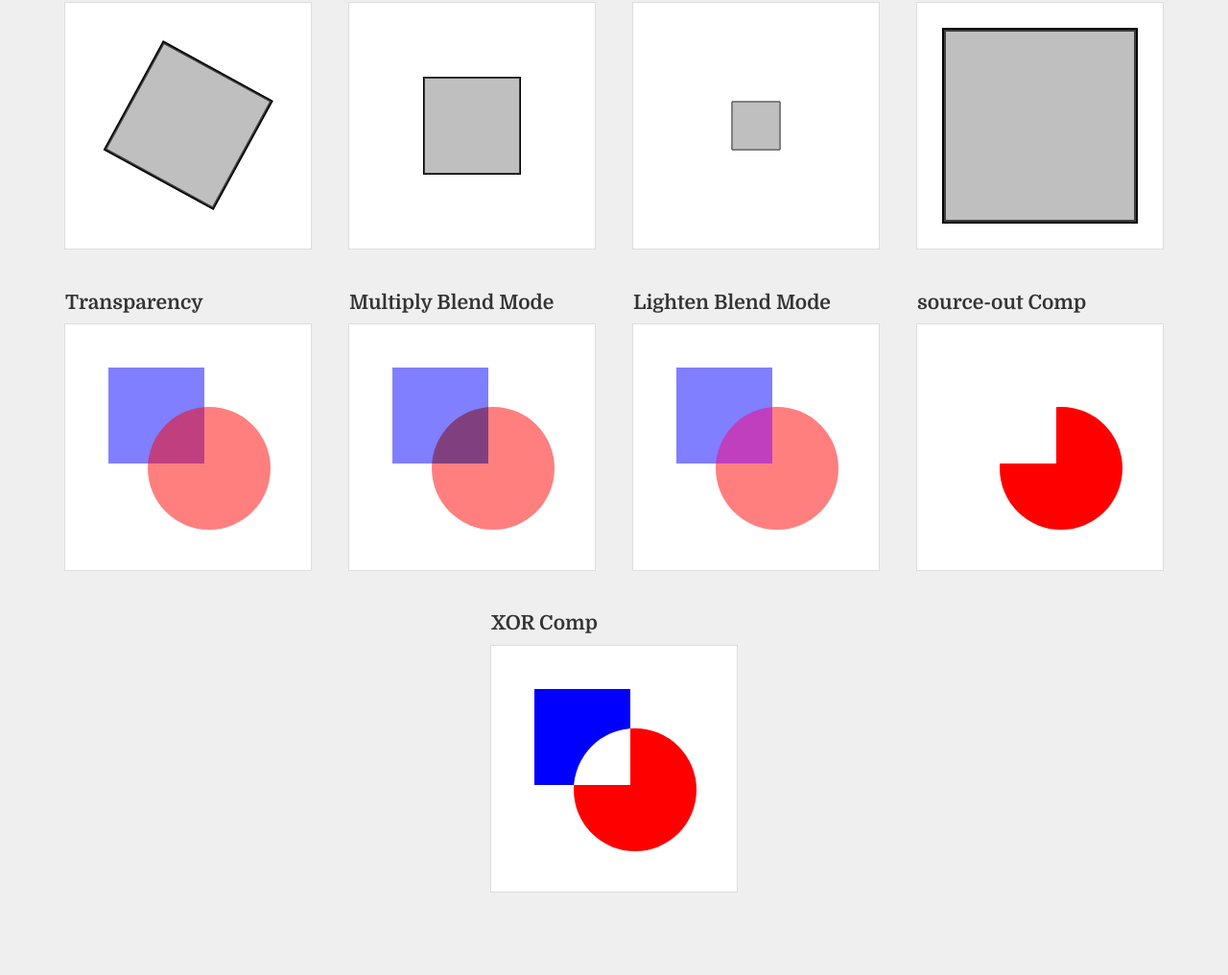
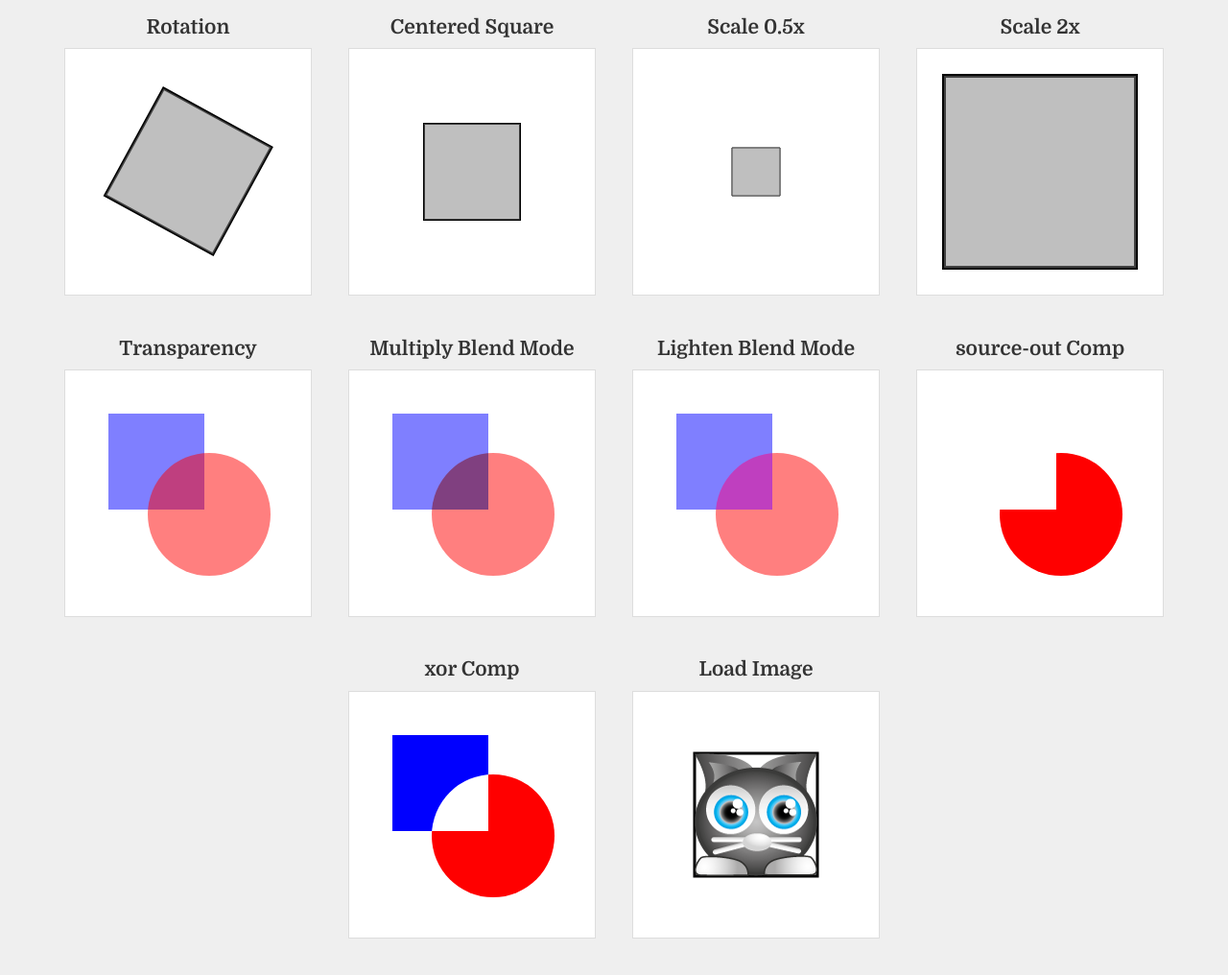
Before and after one commit to MarkRidgway/canvas-playground, a website built with Parcel: page src/index.html in a window 1280 px wide. Shown: the part 1108-2124 px from the top of the page at 96% size. Before the commit the page ends 2061 px from the top, so only its background shows below. Built offline with nearby package versions, Linux system fonts and the light colour scheme.

Commit message:
loading an image

```diff
--- a/package.json
+++ b/package.json
@@ -5,6 +5,7 @@
   "main": "index.js",
   "scripts": {
     "build": "parcel build src/index.html",
+    "serve": "parcel serve dist/index.html",
     "dev": "parcel src/index.html",
     "test": "jest",
     "format": "prettier --ignore-path ./.gitignore --write \"./**/*.{html,json,js,ts,css}\"",
@@ -24,7 +25,8 @@
     "eslint-config-prettier": "^6.11.0",
     "eslint-plugin-import": "^2.20.2",
     "jest": "^25.4.0",
-    "parcel-bundler": "^1.12.4"
+    "parcel-bundler": "^1.12.4",
+    "parcel-plugin-static-files-copy": "^2.3.1"
   },
   "eslintConfig": {
     "extends": [
--- a/src/canvas-helpers.js
+++ b/src/canvas-helpers.js
@@ -7,6 +7,7 @@ export const createCanvas = (
   wrapper.classList.add("canvas-wrapper");
 
   const h2 = document.createElement("h2");
+  h2.classList.add("title");
   h2.appendChild(document.createTextNode(title));
 
   wrapper.appendChild(h2);
--- a/src/index.html
+++ b/src/index.html
@@ -16,6 +16,9 @@
   </head>
   <body>
     <h1>Canvas Drawing</h1>
+    <a id="github-link" href="https://github.com/MarkRidgway/canvas-playground"
+      >View Code on <span>GitHub</span></a
+    >
     <div id="canvases"></div>
     <script src="./index.js"></script>
   </body>
--- a/src/index.js
+++ b/src/index.js
@@ -353,7 +353,7 @@ import { createCanvas } from "./canvas-helpers";
 })();
 
 (() => {
-  let ctx = createCanvas("XOR Comp");
+  let ctx = createCanvas("xor Comp");
   ctx.globalCompositeOperation = "xor";
 
   ctx.save();
@@ -370,3 +370,34 @@ import { createCanvas } from "./canvas-helpers";
   ctx.fill();
   ctx.restore();
 })();
+
+(() => {
+  let ctx = createCanvas("Load Image");
+
+  //Load an image
+  let catImage = new Image();
+  catImage.addEventListener("load", loadHandler, false);
+  catImage.src = "images/cat.png";
+
+  function loadHandler() {
+    //Set the line style options
+    ctx.strokeStyle = "black";
+    ctx.lineWidth = 3;
+
+    //Draw the rectangle
+    ctx.beginPath();
+    ctx.rect(64, 64, 128, 128);
+
+    //Set the pattern to the image, and the fillStyle to the pattern
+    let pattern = ctx.createPattern(catImage, "no-repeat");
+    ctx.fillStyle = pattern;
+
+    //Offset the canvas to match the rectangle's x and y position,
+    //then start the image fill from that point
+    ctx.save();
+    ctx.translate(64, 64);
+    ctx.stroke();
+    ctx.fill();
+    ctx.restore();
+  }
+})();
--- a/src/style.css
+++ b/src/style.css
@@ -6,7 +6,26 @@
 }
 
 body {
+  padding: 3rem 0.25rem;
   background: #efefef;
+}
+
+#github-link {
+  padding: 10px 16px;
+  position: absolute;
+  top: 0;
+  right: 0;
+  text-align: center;
+  color: black;
+  text-decoration: none;
+}
+
+#github-link:visited {
+  color: black;
+}
+
+#github-link span {
+  color: #4764f1;
 }
 
 h1,
@@ -54,6 +73,10 @@ h6 {
   padding: 20px;
 }
 
+.canvas-wrapper .title {
+  text-align: center;
+}
+
 .canvas-wrapper canvas {
   background: #fff;
   outline: 1px solid #ddd;
```
Also changed, not shown: static/images/cat.png (added), static/images/tileset.png (added), 1 other file.
